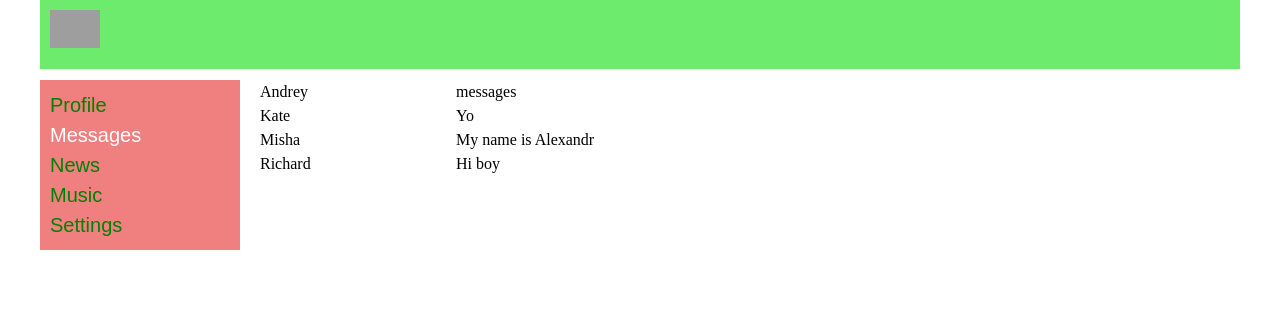
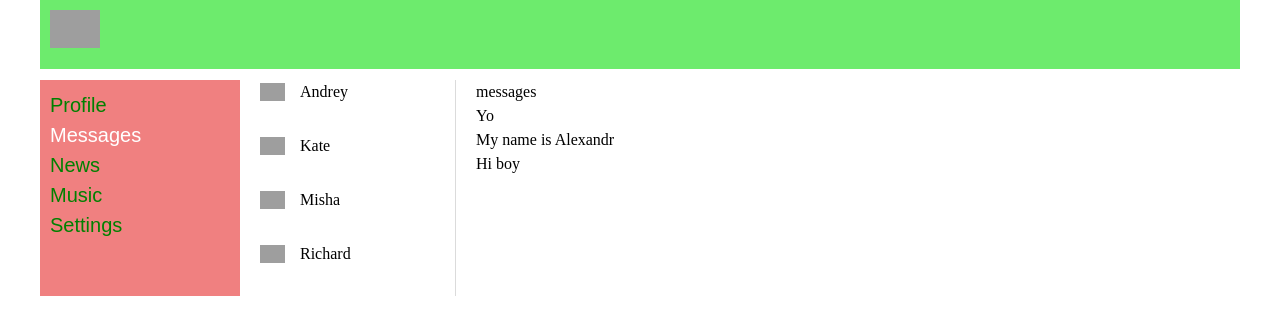
Before and after one commit to kaplunovdev/react, a React (Create React App) app in the folder react-project/: page /dialogs in a window 1280 px wide. Shown: the top 334 px of the page. Built offline with nearby package versions, Linux system fonts and the light colour scheme; grey boxes are pictures that could not be loaded.

Commit message:
Added onClick

```diff
--- a/react-project/src/App.js
+++ b/react-project/src/App.js
@@ -12,25 +12,21 @@ import {BrowserRouter, Route, Routes} from "react-router-dom";
 const App = (props) => {
 
     return (
-        <BrowserRouter>
             <div className="app-wrapper">
                 <Header/>
                 <Navbar/>
-
                 <div className="app-wrapper-content">
                     <Routes>
                         <Route path='/dialogs'
-                               element={<Dialogs
-                                   dialogs={props.dialogs}
-                                   messages={props.messages}/>}/>
-                        <Route path='/profile' element={<ProfileInfo posts={props.posts}/>}/>
+                               element={<Dialogs state={props.state.dialogsPage}/>}/>
+                        <Route path='/profile' element={<ProfileInfo state={props.state.profilePage}/>}/>
                         <Route path='/news' element={<News/>}/>
                         <Route path='/music' element={<Music/>}/>
                         <Route path='/settings' element={<Settings/>}/>
                     </Routes>
                 </div>
             </div>
-        </BrowserRouter>
+
     );
 };
 
--- a/react-project/src/components/Dialogs/DialogItem/DialogsItem.jsx
+++ b/react-project/src/components/Dialogs/DialogItem/DialogsItem.jsx
@@ -4,7 +4,10 @@ import style from './../Dialogs.module.css'
 const DialogItem = (props) => {
     return (
         <div className={style.dialog}>
-            {props.name}
+            <div className={style.dialogAvatar}>
+                <img src="https://cs14.pikabu.ru/avatars/3625/x3625879-261705560.png"/>
+            </div>
+            <div className={style.dialogName}>{props.name}</div>
         </div>
     )
 }
--- a/react-project/src/components/Dialogs/Dialogs.jsx
+++ b/react-project/src/components/Dialogs/Dialogs.jsx
@@ -6,8 +6,8 @@ import Message from "./Message/Message";
 const Dialogs = (props) => {
 
 
-    let dialogsElements = props.dialogs.map(elem => <DialogItem name={elem.name} id={elem.id}/>)
-    let messagesElements = props.messages.map(elem => <Message message={elem.message} id={elem.id}/>)
+    let dialogsElements = props.state.dialogs.map(elem => <DialogItem name={elem.name} id={elem.id}/>)
+    let messagesElements = props.state.messages.map(elem => <Message message={elem.message} id={elem.id}/>)
 
     return (
         <div className={style.chatMain}>
--- a/react-project/src/components/Dialogs/Dialogs.module.css
+++ b/react-project/src/components/Dialogs/Dialogs.module.css
@@ -2,18 +2,34 @@
     display: flex;
     flex-direction: column;
     width: 20%;
+    margin-right: 20px;
+    border-right: 1px solid #dbdbdb;
+
 }
-.chatMain{
+
+.chatMain {
     display: flex;
 }
+
 .dialogs_items {
     width: 20%;
     display: flex;
     flex-direction: column;
+
+
+}
+
+.dialogName {
+
+
 }
 
 .dialog {
-    width: 60%;
+
+    display: flex;
+    align-items: center;
+    margin-bottom: 30px;
+    margin-right: 20px;
 }
 
 .dialogs_items .active {
@@ -27,3 +43,8 @@
 .message {
 
 }
+
+.dialogAvatar {
+    width: 25px;
+    margin-right: 15px;
+}
--- /dev/null
+++ b/react-project/src/components/Navbar/Friends/Friends.jsx
@@ -0,0 +1,5 @@
+import React from "react"
+
+const Friends = (props) => {
+
+}
--- a/react-project/src/components/Profile/MyPosts/MyPosts.jsx
+++ b/react-project/src/components/Profile/MyPosts/MyPosts.jsx
@@ -3,18 +3,26 @@ import style from "./MyPosts.module.css";
 import Post from "./Post/Post";
 
 const MyPosts = (props) => {
-     let postsElement = props.posts.map(el =>
+
+    let postsElement = props.posts.map(el =>
+
         <Post
             post={el.id}
             message={el.message}
             likeCount={el.likeCount}
         />
     )
+    const newPostElement = React.createRef();
+
+    const addPost = () => {
+        let text  = newPostElement.current.value
+        alert(text)
+    }
     return (
         <div>
             <div className={style.input}>
-                <textarea></textarea>
-                <button>Add post</button>
+                <textarea ref={newPostElement}></textarea>
+                <button onClick={addPost}>Add post</button>
             </div>
             My posts:
             <div className={style.list}>
--- a/react-project/src/components/Profile/MyPosts/MyPosts.module.css
+++ b/react-project/src/components/Profile/MyPosts/MyPosts.module.css
@@ -7,6 +7,7 @@
   gap: 30px;
   align-items: center;
   margin-bottom: 30px;
+  font-size: 20px;
 }
 .input button {
   border: none;
@@ -22,5 +23,6 @@ textarea {
   width: 80%;
   min-height: 40px;
   border-radius: 5px;
-  padding: 7px;
+  padding: 10px;
+  font-family: sans-serif;
 }
--- a/react-project/src/components/Profile/Profile.jsx
+++ b/react-project/src/components/Profile/Profile.jsx
@@ -6,7 +6,7 @@ const Profile = (props) => {
 
     return (
         <div>
-            <ProfileInfo/>
+            <ProfileInfo />
             {/*<MyPosts posts={props.posts}/>*/}
         </div>
     );
--- a/react-project/src/components/Profile/ProfileInfo/ProfileInfo.jsx
+++ b/react-project/src/components/Profile/ProfileInfo/ProfileInfo.jsx
@@ -22,13 +22,14 @@ const UserCard = () => {
 }
 
 const ProfileInfo = (props) => {
+    console.log(props.state.posts)
     return (
         <div>
             <div className={style.image_top}>
                 <img src="https://www.orangesmile.com/ru/foto/usa/fodder120132.jpg"/>
             </div>
             <UserCard/>
-            <MyPosts posts={props.posts}/>
+            <MyPosts posts={props.state.posts}/>
         </div>
     );
 };
--- a/react-project/src/index.js
+++ b/react-project/src/index.js
@@ -3,35 +3,18 @@ import ReactDOM from 'react-dom';
 import './index.css';
 import App from './App';
 import reportWebVitals from './reportWebVitals';
+import state from "./redux/state";
+import {BrowserRouter} from "react-router-dom";
 
-let posts = [
-    {id: 1, message: 'Hi, how are you?', likeCount: 12},
-    {id: 1, message: 'First post', likeCount: 4},
-]
-let dialogs = [
-    {id: 1, name: 'Andrey'},
-    {id: 2, name: 'Kate'},
-    {id: 3, name: 'Misha'},
-    {id: 4, name: 'Richard'},
-]
-
-let messages = [
-    {id: 1, message: 'messages'},
-    {id: 2, message: 'Yo'},
-    {id: 3, message: 'My name is Alexandr'},
-    {id: 4, message: 'Hi boy'},
-]
 
 ReactDOM.render(
-  <React.StrictMode>
-    <App
-        posts={posts}
-        dialogs={dialogs}
-        messages={messages}
+    <React.StrictMode>
+        <BrowserRouter>
+            <App state={state}/>
+        </BrowserRouter>
+    </React.StrictMode>,
 
-    />
-  </React.StrictMode>,
-  document.getElementById('root')
+    document.getElementById('root')
 );
 
 // If you want to start measuring performance in your app, pass a function
--- /dev/null
+++ b/react-project/src/redux/state.js
@@ -0,0 +1,31 @@
+let state = {
+    profilePage: {
+        posts: [
+            {id: 1, message: 'Hi, how are you?', likeCount: 12},
+            {id: 2, message: 'First post', likeCount: 4},
+            {id: 3, message: 'Second post', likeCount: 24},
+            {id: 4, message: 'Third post', likeCount: 14},
+        ],
+
+    },
+    dialogsPage: {
+        dialogs: [
+            {id: 1, name: 'Andrey'},
+            {id: 2, name: 'Kate'},
+            {id: 3, name: 'Misha'},
+            {id: 4, name: 'Richard'},
+        ],
+        messages: [
+            {id: 1, message: 'messages'},
+            {id: 2, message: 'Yo'},
+            {id: 3, message: 'My name is Alexandr'},
+            {id: 4, message: 'Hi boy'},
+        ]
+    },
+    sideBar:{
+
+    }
+
+
+}
+export default state;
```
Also changed, not shown: react-project/src/components/Navbar/Friends/Friends.css (added), 1 other file (tests, documents, lock files or other folders).
